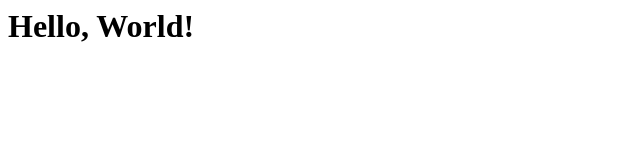
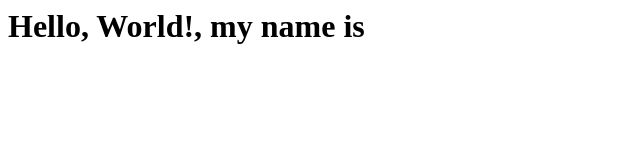
Before and after one commit to kmwalker14/kmwalker14, a plain HTML site: page index.html in a window 1280 px wide. Shown: the whole page, without its empty margins (0-640 px from the left). Drawn offline with Linux system fonts and the light colour scheme.

Commit message:
Update index.html

```diff
--- a/index.html
+++ b/index.html
@@ -1 +1 @@
-<h1>Hello, World!</h1>
+<h1>Hello, World!, my name is</h1>
```
